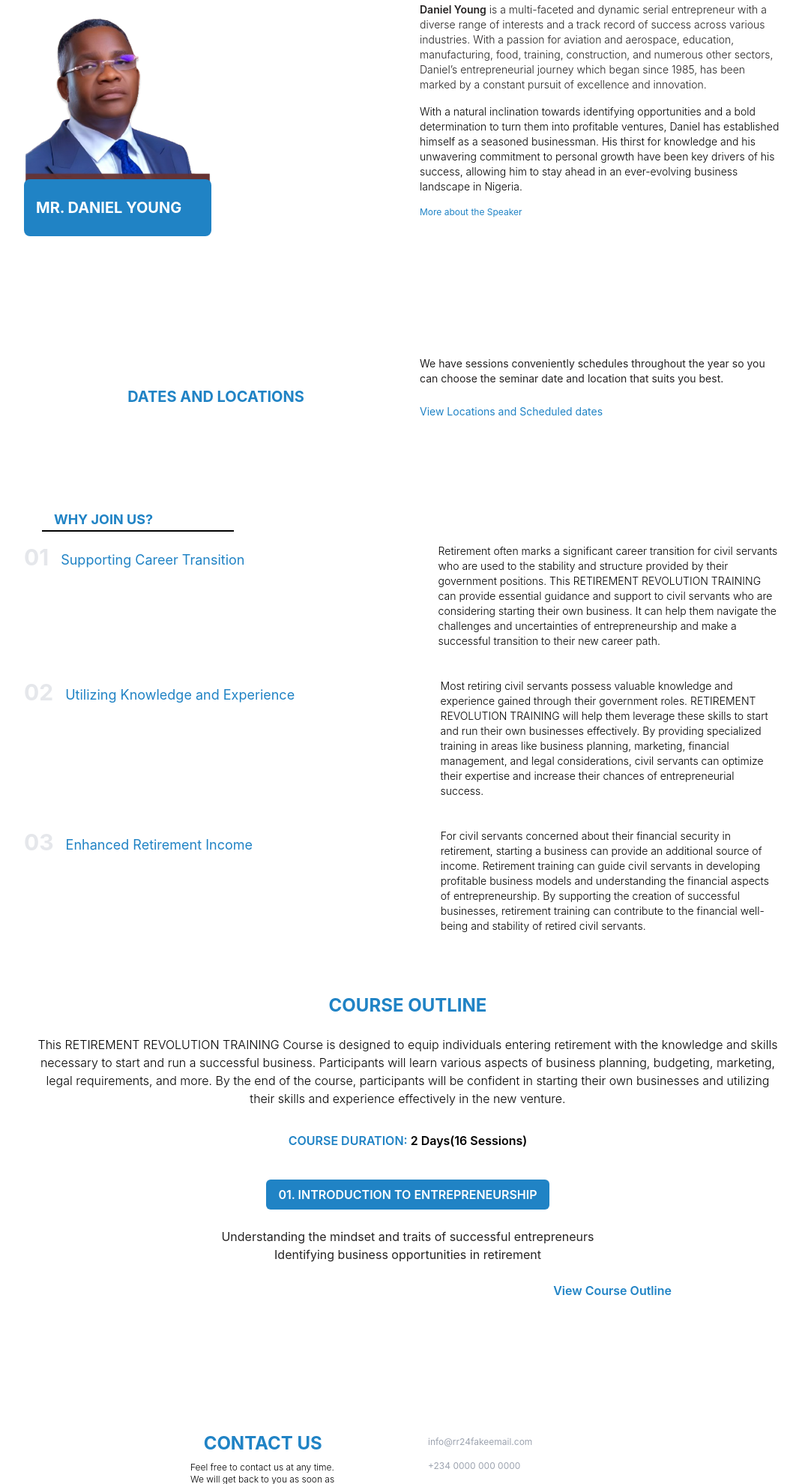
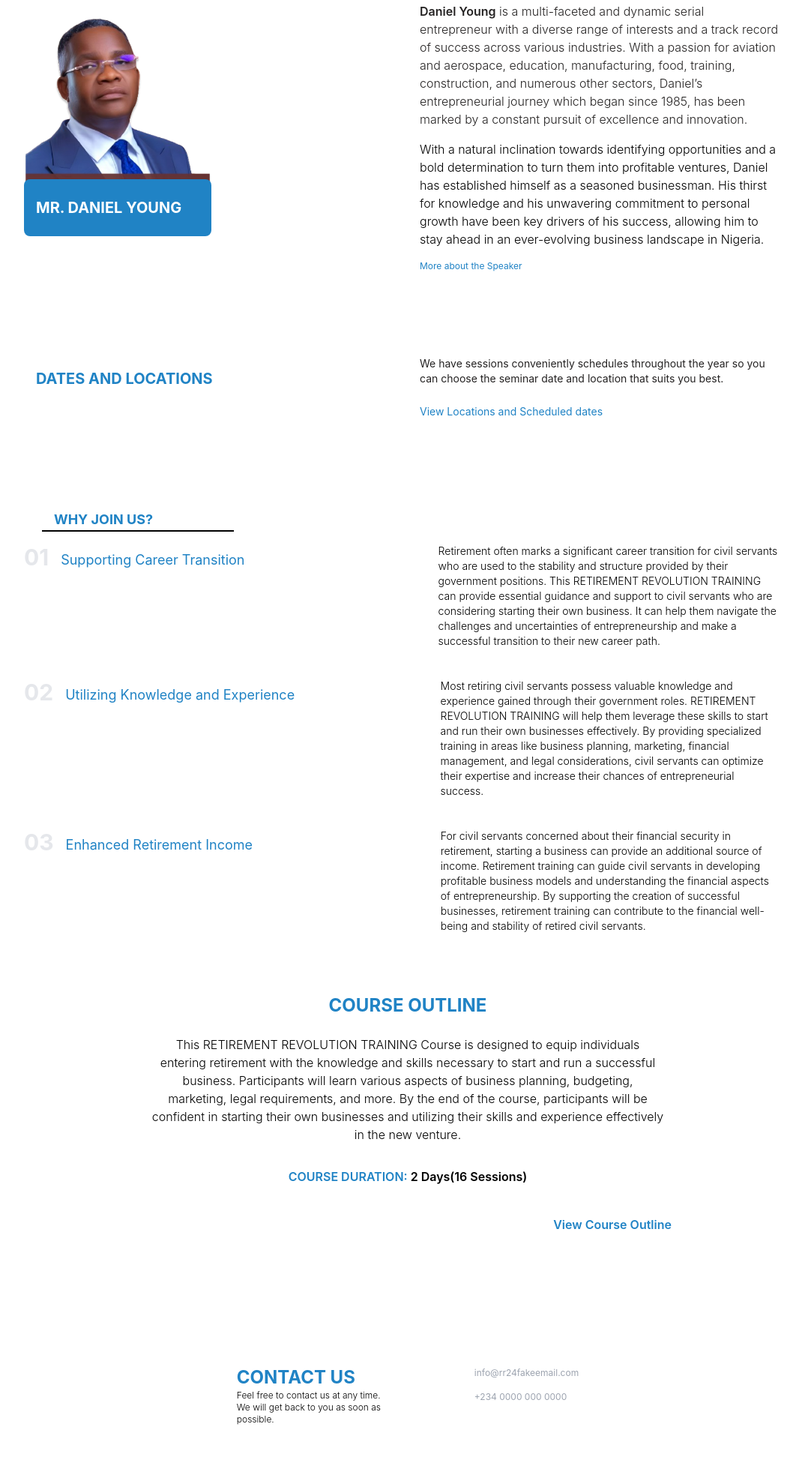
Before and after one commit to haadifarouk/Retirement-Revolution, a website: page index.html in a window 1280 px wide. Shown: the part 821-2800 px from the top of the page at 75% size, without its empty margins (96-1166 px from the left). Drawn offline with Linux system fonts and the light colour scheme.

Commit message:
Revert "fixes"
This reverts commit 2f24dccc9192a5174c62f59cc8ad8666d391f170.

```diff
--- a/index.html
+++ b/index.html
@@ -27,7 +27,7 @@
                     <a href="#course" >Course Overview</a>
                 </nav>
             </section>
-            <section id="mobile-menu" class="absolute top-0 bg-gray-300 text-grayish w-full text-3xl hidden flex-col justify-center origin-top animate-open-menu">
+            <section id="mobile-menu" class="absolute top-0 bg-gray-300 text-grayish w-full text-5xl hidden flex-col justify-center origin-top animate-open-menu">
                 <button id="close-button" class="text-8xl self-end px-6">
                     &times;
                 </button>
@@ -51,9 +51,8 @@
             </section>
         </header>
 
-            <section id="main" class="">
-                <div class="">
-                <div class="carousel ">
+            <section id="main">
+                <div class="carousel">
                     <!-- carousel 1 -->
                 <div class="mt-6 sm:h-[400px]  opacity-90 sm:pb-10 mx-4 rounded-lg flex-col sm:flex-row-reverse flex py-10 px-8 shadow-lg " style=" background-repeat: no-repeat; background-image: url(assets/img/carousel1.png);">
                 <div class="flex md:w-1/2 flex-col m-auto sm:m-0 text-white">
@@ -128,7 +127,6 @@
                 </div>
             </div>
             </div>
-        </div>
             </section>
 
             <div class="flex bg-[#DCEDF9] mt-4 py-8 max-w-full">
@@ -144,11 +142,11 @@
                     <h3 class="text-4xl font-bold">ABOUT THE SPEAKER</h3>
                 </div>
                 <div class="flex sm:flex-row-reverse sm:justify-between flex-col-reverse">
-                    <div class="flex flex-col w-5/6 sm:w-1/2 px-4 m-auto sm:m-0">
-                        <p class="sm:text-md text-sm font-light text-kindagray">
+                    <div class="flex flex-col w-4/6 sm:w-1/2 px-4 m-auto sm:m-0">
+                        <p class="text-md font-light text-kindagray">
                             <span class="font-semibold">Daniel Young</span> is a multi-faceted and dynamic serial entrepreneur with a diverse range of interests and a track record of success across various industries. With a passion for aviation and aerospace, education, manufacturing, food, training, construction, and numerous other sectors, Daniel’s entrepreneurial journey which began since 1985, has been marked by a constant pursuit of excellence and innovation.
                             </p>
-                        <p class="sm:text-md text-sm font-light mt-4">
+                        <p class="text-md font-light mt-4">
                             With a natural inclination towards identifying opportunities and a bold determination to turn them into profitable ventures, Daniel has established himself as a seasoned businessman. His thirst for knowledge and his unwavering commitment to personal growth have been key drivers of his success, allowing him to stay ahead in an ever-evolving business landscape in Nigeria.
                             </p>
                         <label class="text-xs text-kindablue my-4" for="">
@@ -167,10 +165,10 @@
 
             <section id="schedule">
                 <div class="flex sm:flex-row flex-col py-24">
-                                <div class="sm:w-1/2 w-full flex sm:m-0 sm:flex-col text-xl font-bold  text-kindablue ">
-                                <h3 class="sm:text-wrap m-auto mb-4sm:text-left">DATES AND LOCATIONS</h3>
+                                <div class=" w-1/2 flex m-auto sm:m-0 sm:flex-col text-xl font-bold p-4 text-kindablue ">
+                                <h3 class="sm:text-wrap">DATES AND LOCATIONS</h3>
                                 </div>
-                                <div class="flex flex-col text-sm sm:w-1/2 px-4 m-auto sm:m-0">
+                                <div class="flex flex-col text-sm w-1/2 px-4 m-auto sm:m-0">
                                     <p class="text-kindagray">
                                         We have sessions conveniently schedules throughout the year so you can choose the seminar date and location that suits you best.
                                     </p>
@@ -212,7 +210,7 @@
                 </div>
             </div>
             <section id="course">
-                <div class="flex flex-col px-4 text-center sm:w-2/3 m-auto my-10">
+                <div class="flex flex-col text-center w-2/3 m-auto my-10">
 
                                 <h2 class="text-2xl text-kindablue font-bold">COURSE OUTLINE</h2>
                                 <p class="text-md font-light mt-6">
@@ -221,29 +219,16 @@
                                 <p class="text-md mt-8 font-semibold text-kindablue">COURSE DURATION: <span class="text-black">2 Days(16 Sessions)</span>
                                 </p>
                             </div>
-
-                            <div class="flex flex-col">
-                                    <h3 class="m-auto bg-kindablue py-2 px-4 font-semibold rounded-md text-white">01. INTRODUCTION TO ENTREPRENEURSHIP
-                                    </h3>
-
-                                    <ul class="text-md text-kindagray w-5/6 text-center m-auto my-6 list-disc">
-                                        <li >Understanding the mindset and traits of successful entrepreneurs</li>
-                                        <li>Identifying business opportunities in retirement</li>
-
-                                    </ul>
-                            </div>
-
-
                 </section>
 
             <p class="text-md font-semibold text-right mr-40 text-kindablue">View Course Outline
             </p>
             <div class="flex sm:flex-row flex-col px-16 my-24 m-auto justify-between">
-                <div class="flex mb-5 flex-col md:w-2/6 py-8">
+                <div class="flex mb-5 flex-col md:w-2/6 w-3/6 py-8 m-auto">
                     <br>
                     <br>
-                    <h3 class="text-2xl font-bold text-kindablue m-auto">CONTACT US</h3>
-                    <p class="text-xs font-light text-black mt-2">
+                    <h3 class="text-2xl font-bold text-kindablue ">CONTACT US</h3>
+                    <p class="text-xs font-light text-black">
                         Feel free to contact us at any time. We will get back to you as soon as possible.
                     </p>
                 </div>
```
Also changed, not shown: index2.html (deleted).
